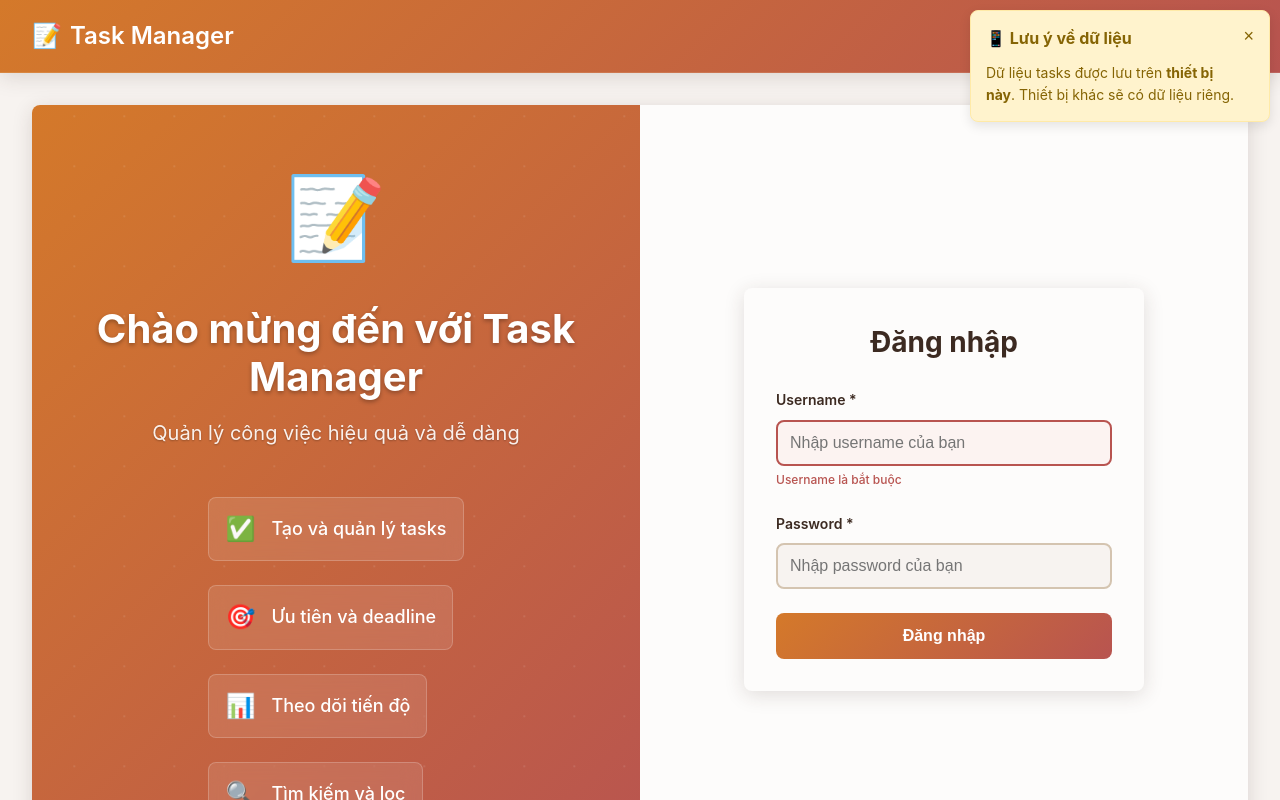
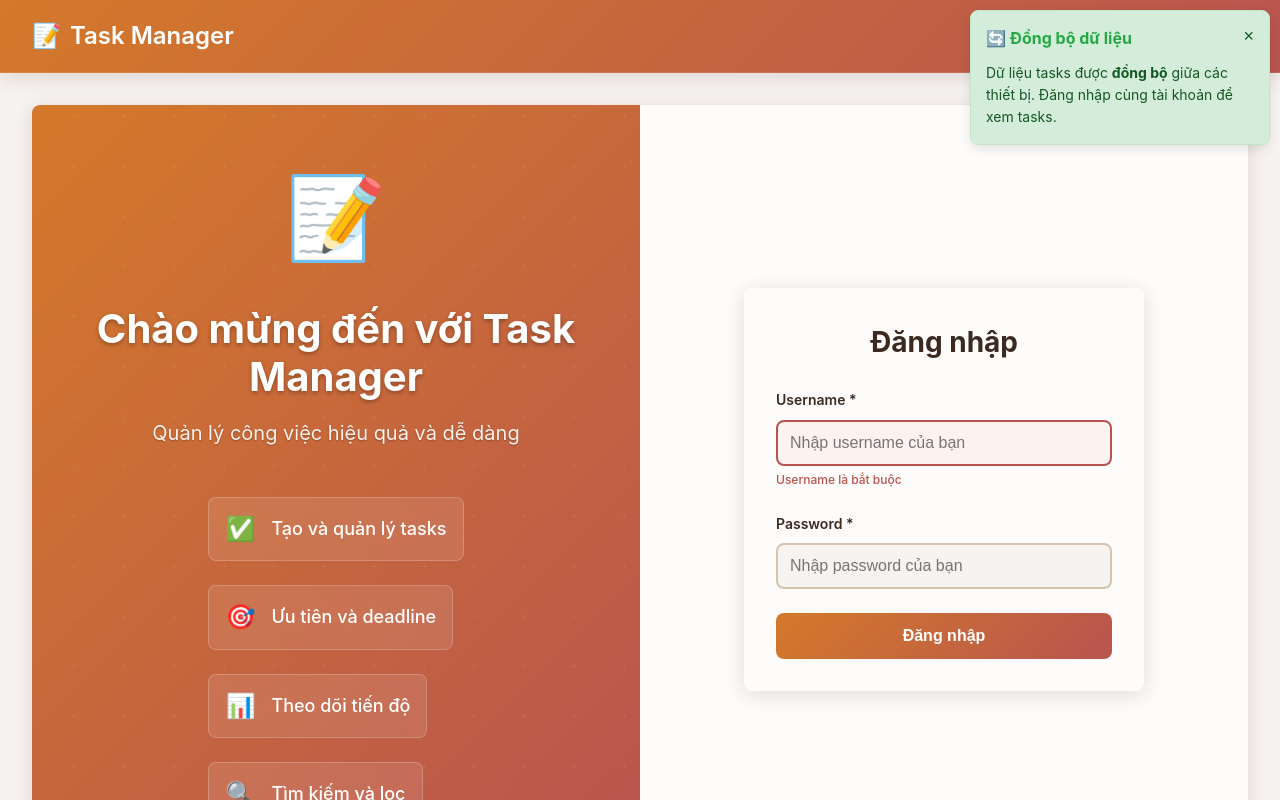
Before and after one commit to havindev/Task-Management-System, a React (Create React App) app: page / in a window 1280 px wide. Both pictures are taken after a click on the button "ℹ️". Shown: the top 800 px of the page. Built offline with nearby package versions, Linux system fonts and the light colour scheme.

Commit message:
Update DataInfo.jsx

```diff
--- a/src/components/Common/DataInfo.jsx
+++ b/src/components/Common/DataInfo.jsx
@@ -14,7 +14,7 @@ export default function DataInfo() {
         <button
           onClick={() => setShowInfo(true)}
           style={{
-            background: '#f39c12',
+            background: '#28a745',
             color: 'white',
             border: 'none',
             borderRadius: '50%',
@@ -36,8 +36,8 @@ export default function DataInfo() {
       position: 'fixed',
       top: '10px',
       right: '10px',
-      background: '#fff3cd',
-      border: '1px solid #ffeaa7',
+      background: '#d4edda',
+      border: '1px solid #c3e6cb',
       borderRadius: '8px',
       padding: '15px',
       maxWidth: '300px',
@@ -46,12 +46,12 @@ export default function DataInfo() {
     }}>
       <div style={{ display: 'flex', justifyContent: 'space-between', alignItems: 'flex-start' }}>
         <div>
-          <h4 style={{ margin: '0 0 10px 0', color: '#856404' }}>
-            📱 Lưu ý về dữ liệu
+          <h4 style={{ margin: '0 0 10px 0', color: '#28a745' }}>
+            🔄 Đồng bộ dữ liệu
           </h4>
-          <p style={{ margin: '0', fontSize: '14px', color: '#856404' }}>
-            Dữ liệu tasks được lưu trên <strong>thiết bị này</strong>.
-            Thiết bị khác sẽ có dữ liệu riêng.
+          <p style={{ margin: '0', fontSize: '14px', color: '#155724' }}>
+            Dữ liệu tasks được <strong>đồng bộ</strong> giữa các thiết bị.
+            Đăng nhập cùng tài khoản để xem tasks.
           </p>
         </div>
         <button
@@ -61,7 +61,7 @@ export default function DataInfo() {
             border: 'none',
             fontSize: '18px',
             cursor: 'pointer',
-            color: '#856404'
+            color: '#155724'
           }}
         >
           ×
```
